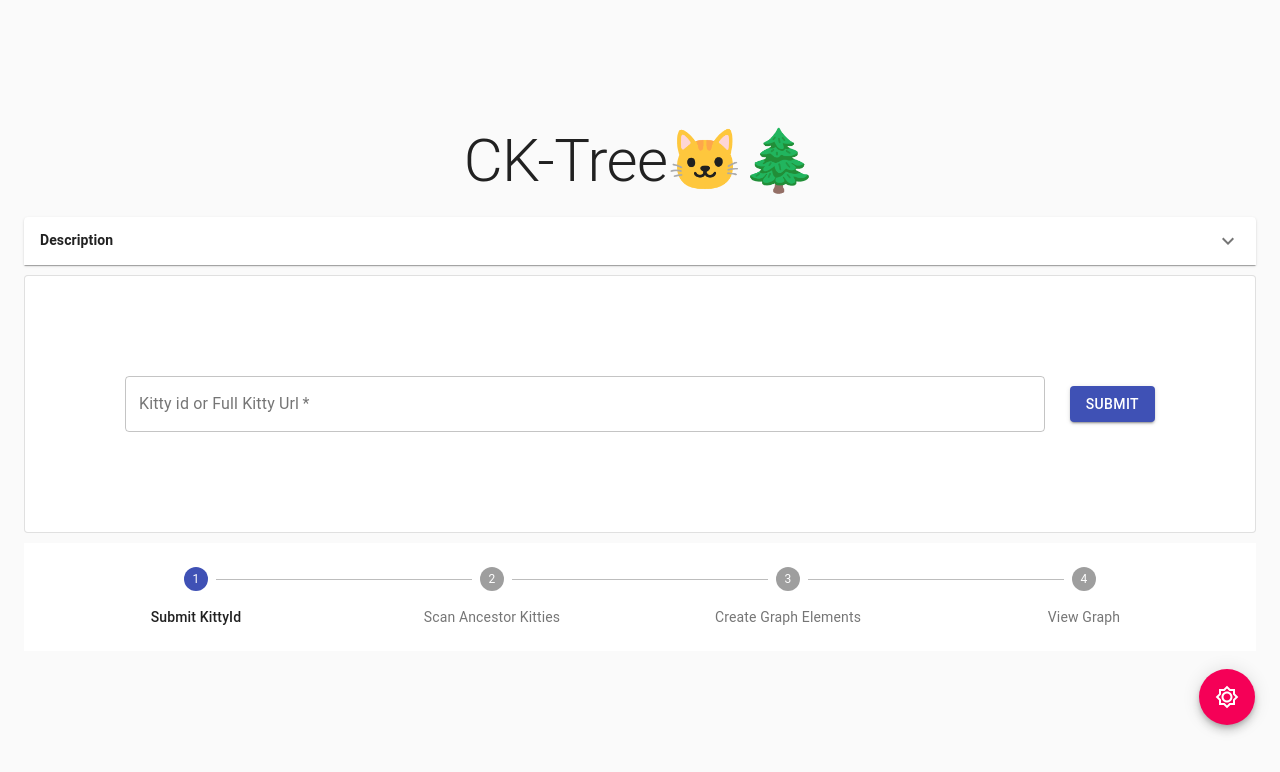
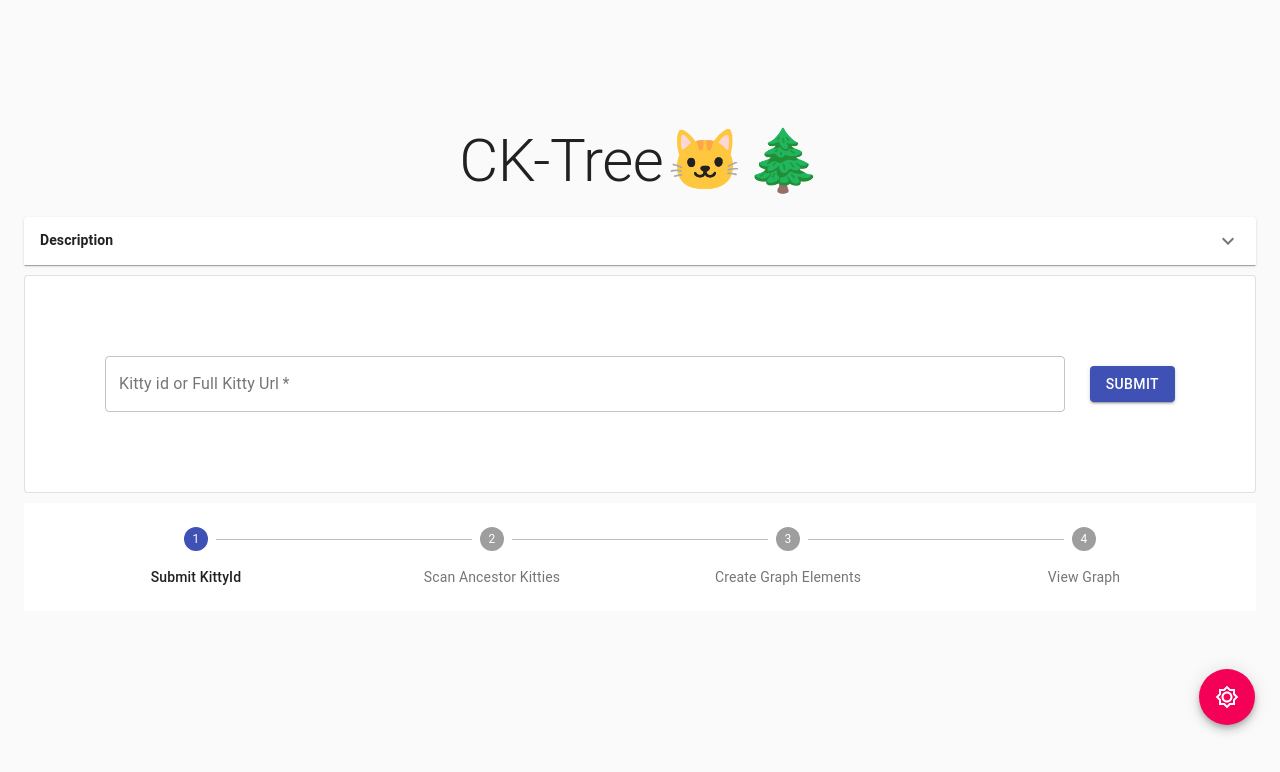
Before and after one commit to daylennguyen/CryptokittiesFamilyTree, a React (Create React App) app: page / in a window 1280 px wide. Shown: the top 772 px of the page. Built offline with nearby package versions, Linux system fonts and the light colour scheme.

Commit message:
adding ck info view for graph. display kitty info on click

```diff
--- a/src/components/KittyInfoCard.tsx
+++ b/src/components/KittyInfoCard.tsx
@@ -0,0 +1,17 @@
+import * as React from 'react';
+import {  Typography, Card, CardContent } from '@material-ui/core';
+
+//
+export default function(props: { SelectedKitty: number; }) {
+	return (
+		<Card
+			style={{ position: 'relative'}}
+		>
+			<CardContent>
+			<Typography variant="h6">
+				meow {props.SelectedKitty}
+			</Typography>
+			</CardContent>
+		</Card>
+	);
+}
--- /dev/null
+++ b/src/components/Stepper.tsx
@@ -0,0 +1,27 @@
+import { StepLabel, Stepper, Step } from '@material-ui/core';
+import React from 'react';
+
+export default function (props) {
+	return (
+		<Stepper
+			activeStep={props.activeStep}
+			alternativeLabel
+            style={{ marginTop: '10px' }}
+            {...props}
+		>
+			<Step>
+				<StepLabel>Submit KittyId</StepLabel>
+			</Step>
+			<Step>
+				<StepLabel>Scan Ancestor Kitties</StepLabel>
+			</Step>
+			<Step>
+				<StepLabel>Create Graph Elements</StepLabel>
+			</Step>
+			<Step>
+				<StepLabel>View Graph</StepLabel>
+			</Step>
+            {/* {...children} */}
+		</Stepper>
+	);
+}
--- a/src/components/Title.tsx
+++ b/src/components/Title.tsx
@@ -5,16 +5,17 @@ export default function Title() {
 	const [kittyEmoji, setEmoji] = React.useState('🐱');
 	const Emotes = ['😼', '😹', '🙀', '😾', '😿', '😻', '😺', '😸', '😽'];
 	return (
-		<header>
-			<a href="/" style={{ textDecoration: 'none' }}>
-				<Typography variant="h2" color="textPrimary">
+		<header style={{minWidth:'100%'}}>
+			<a href="/" style={{ textDecoration: 'none', }}>
+				<Typography variant="h2" color="textPrimary" style={{display:'flex', justifyContent:'center'}}>
 					CK-Tree
 					<span
+					style={{minWidth:'83px'}}
 						role="img"
 						aria-label="kitty"
 						onMouseOver={() => {
 							// set the kitty face to a random one from the array
-							let rand = Math.floor(Math.random() * 9) + 1;
+							let rand = Math.floor(Math.random() * Emotes.length);
 							setEmoji(Emotes[rand]);
 						}}
 						onMouseLeave={() => {
--- a/src/index.tsx
+++ b/src/index.tsx
@@ -3,13 +3,12 @@ import {
 	Card,
 	Container,
 	CssBaseline,
-	Step,
-	StepLabel,
-	Stepper,
 	ThemeProvider,
 	Typography,
 	Collapse,
+	Button,
 } from '@material-ui/core';
+import Stepper from './components/Stepper'
 import { createMuiTheme } from '@material-ui/core/styles';
 import * as React from 'react';
 import { render } from 'react-dom';
@@ -25,8 +24,10 @@ import {
 	checkForFullKittyAddress,
 	fullAddressToShortID,
 } from './util/fetchKitty';
+import KittyInfoCard from './components/KittyInfoCard';
 // const UntypedComponent = StructureNetwork as any
 // import PageStepper from './components/PageStepper';
+
 // Material UI theme objects passed to theme provide, primarily used to toggle dark theme
 const darkTheme = createMuiTheme({
 	palette: {
@@ -49,7 +50,16 @@ interface AppState {
 	scannedKitties: number;
 	theme: Theme;
 	checked: boolean;
+	currentSelectedKitty: number;
 }
+const DonationFooter = <footer>
+	<a id="eth-donate" href="https://flannyan.argent.xyz/" style={{margin:'10px'}}>
+		<Typography variant="body1" color="textPrimary">
+			eth donations: 0xb41919C5700779c45116377657Ce56B4E3508eb3
+		</Typography>
+	</a>
+</footer>;
+
 // Root Application Component
 class App extends React.Component<{}, AppState> {
 	constructor(props: any) {
@@ -66,11 +76,13 @@ class App extends React.Component<{}, AppState> {
 			theme: {
 				isDark: false,
 			},
-			checked:true
+			checked: true,
+			currentSelectedKitty: 1,
 		};
 	}
 
 	render() {
+
 		return (
 			<ThemeProvider
 				theme={this.state.theme.isDark === false ? lightTheme : darkTheme}
@@ -90,22 +102,24 @@ class App extends React.Component<{}, AppState> {
 					<Title />
 					<Container>
 						<Description />
+						{/* <KittyInfoCard SelectedKitty={123} /> */}
 						<Collapse in={this.state.checked}>
-						<Card variant="outlined" style={{ padding: '100px' }}>
+							<Card variant="outlined" style={{ padding: '80px' }}>
 								{this.state.activeStep === 0 ? (
 									<KittySubmit
 										onKittySubmit={(input) => {
+											this.setState({ checked: false });
 											if (checkForFullKittyAddress(input)) {
 												//parse the id from the url
 												input = fullAddressToShortID(input);
 											}
 											// check for invalid input and parse int NaN==NotANumber
-										if (!isNaN(Number.parseInt(input, 10)) && input !== '0') {
-											input = Number.parseInt(input, 10);
+											let ParsedInt = Number.parseInt(input, 10)
+											if (!isNaN(ParsedInt) && input !== '0' && ParsedInt > 0) {
+												input = ParsedInt
 												// toggle transition for displaying graph
-											this.setState({checked:false})
 												this.setState({ activeStep: 1 });
-											this.setState({checked:true})
+												setTimeout(() => this.setState({ checked: true }), 500);
 
 												asyncGetKittyJSON(
 													input,
@@ -120,13 +134,14 @@ class App extends React.Component<{}, AppState> {
 													},
 													(step: any) => {
 														// this.setState({checked:false})
-													this.setState({ activeStep: step,checked:false });
+														this.setState({ activeStep: step, checked: false });
 														// setTimeout(()=>),100)
-													this.setState({checked:true})
-
+														this.setState({ checked: true });
 													}
 												);
 											}
+											this.setState({ checked: true });
+
 										}}
 									/>
 								) : (
@@ -144,12 +159,37 @@ class App extends React.Component<{}, AppState> {
 								<main>
 									{this.state.activeStep === 4 ? (
 										<span>
+											<KittyInfoCard SelectedKitty={123}/>
 											<StructureNetwork
 												className="network"
 												isDark={this.state.theme.isDark}
 												edges={this.state.kittyEdges}
 												nodes={this.state.kittyNodes}
 											/>
+											<Button
+												variant="contained"
+												color="secondary"
+												onClick={() => {
+													this.setState({ checked: false });
+													this.setState({
+														// Node components given to visjs graph; updated by fetchkitty.js
+														kittyNodes: [],
+														// Edge compoenents given to visjs graph
+														kittyEdges: [],
+														// Stepper progress
+														activeStep: 0,
+														// Count of kitties fetched through api
+														scannedKitties: 0,
+														currentSelectedKitty: 1,
+													});
+													setTimeout(
+														() => this.setState({ checked: true }),
+														500
+													);
+												}}
+											>
+												Scan Another Kitty!
+											</Button>
 										</span>
 									) : (
 										''
@@ -157,32 +197,9 @@ class App extends React.Component<{}, AppState> {
 								</main>
 							</Card>
 						</Collapse>
-						<Stepper
-							activeStep={this.state.activeStep}
-							alternativeLabel
-							style={{ marginTop: '10px' }}
-						>
-							<Step>
-								<StepLabel>Submit KittyId</StepLabel>
-							</Step>
-							<Step>
-								<StepLabel>Scan Ancestor Kitties</StepLabel>
-							</Step>
-							<Step>
-								<StepLabel>Create Graph Elements</StepLabel>
-							</Step>
-							<Step>
-								<StepLabel>View Graph</StepLabel>
-							</Step>
-						</Stepper>
+						<Stepper activeStep={this.state.activeStep}/>
 					</Container>
-					<footer>
-						<a id="eth-donate" href="https://flannyan.argent.xyz/">
-							<Typography variant="body1" color="textPrimary">
-								eth donations: 0xb41919C5700779c45116377657Ce56B4E3508eb3
-							</Typography>
-						</a>
-					</footer>
+					{DonationFooter}
 				</Box>
 			</ThemeProvider>
 		);
--- a/src/network.d.ts
+++ /dev/null
@@ -1 +0,0 @@
-declare module '@lifeomic/react-vis-network
--- a/src/network.tsx
+++ b/src/network.tsx
@@ -1,49 +1,59 @@
-import * as React from "react";
-import { Network } from "@lifeomic/react-vis-network";
+import * as React from 'react';
+import { Network } from '@lifeomic/react-vis-network';
 // declare module '@lifeomic/react-vis-network'
 interface NetProps {
-	className:string
-	isDark:boolean
-	edges:any[]
-	nodes:any[]
+	className: string;
+	isDark: boolean;
+	edges: any[];
+	nodes: any[];
 }
 
 // Use VisJS network graph to display the family tree. In style 😎
-export class StructureNetwork extends React.Component<NetProps,{}> {
+export class StructureNetwork extends React.Component<NetProps, {}> {
 	private networkComponent: any = React.createRef();
 	// constructor(props: any){
 	// 	super(props);
 	// }
 	componentDidMount() {
 		console.log(this.networkComponent);
-		this.networkComponent.current.network.on("click", (event: any) => {
-			console.log("clicked", event);
+		this.networkComponent.current.network.on('click', (event: any) => {
+			console.log('clicked', event.nodes);
 		});
 	}
 
 	render() {
 		// const {isDark,nodes,edges} = props
-		const result = (<Network
+		const result = (
+			<Network
 				style={{
-				background: this.props.isDark === false ? "white" : "#424242",
-				border: "black solid 1px",
+					background: this.props.isDark === false ? 'white' : '#424242',
+					border:
+						this.props.isDark === false
+							? '1px solid rgba(0, 0, 0, 0.12)'
+							: '1px solid rgba(255, 255, 255, 0.12)',
+					borderRadius: '10px',
 				}}
 				options={{
+					// physics: false,
+					interaction: {
+						hideEdgesOnDrag: true,
+						// tooltipDelay: 200
+					},
 					autoResize: true,
 					layout: {
-					hierarchical: {
-						direction: "DU",
-						sortMethod: "directed",
-					},
+						// hierarchical: {
+						// 	// direction: "DU",
+						// 	sortMethod: "directed",
+						// },
 					},
 					nodes: {
 						font: {
 							size: 10,
-						color: this.props.isDark === false ? "black" : "white",
+							color: this.props.isDark === false ? 'black' : 'white',
 						},
 					},
 					edges: {
-					arrows: "from",
+						arrows: 'from',
 					},
 				}}
 				ref={this.networkComponent}
@@ -59,8 +69,8 @@ export class StructureNetwork extends React.Component<NetProps,{}> {
 							return singleEdge;
 					  })}
 			</Network>
-	) as React.ReactNode
+		) as React.ReactNode;
 
-		return (result);
+		return result;
 	}
 }
```
Also changed, not shown: src/components/PageStepper.tsx (deleted, +0 -7 lines), src/components/KittySubmit.tsx (line endings or trailing spaces). Lines whose indentation alone changed are shown as unchanged.
